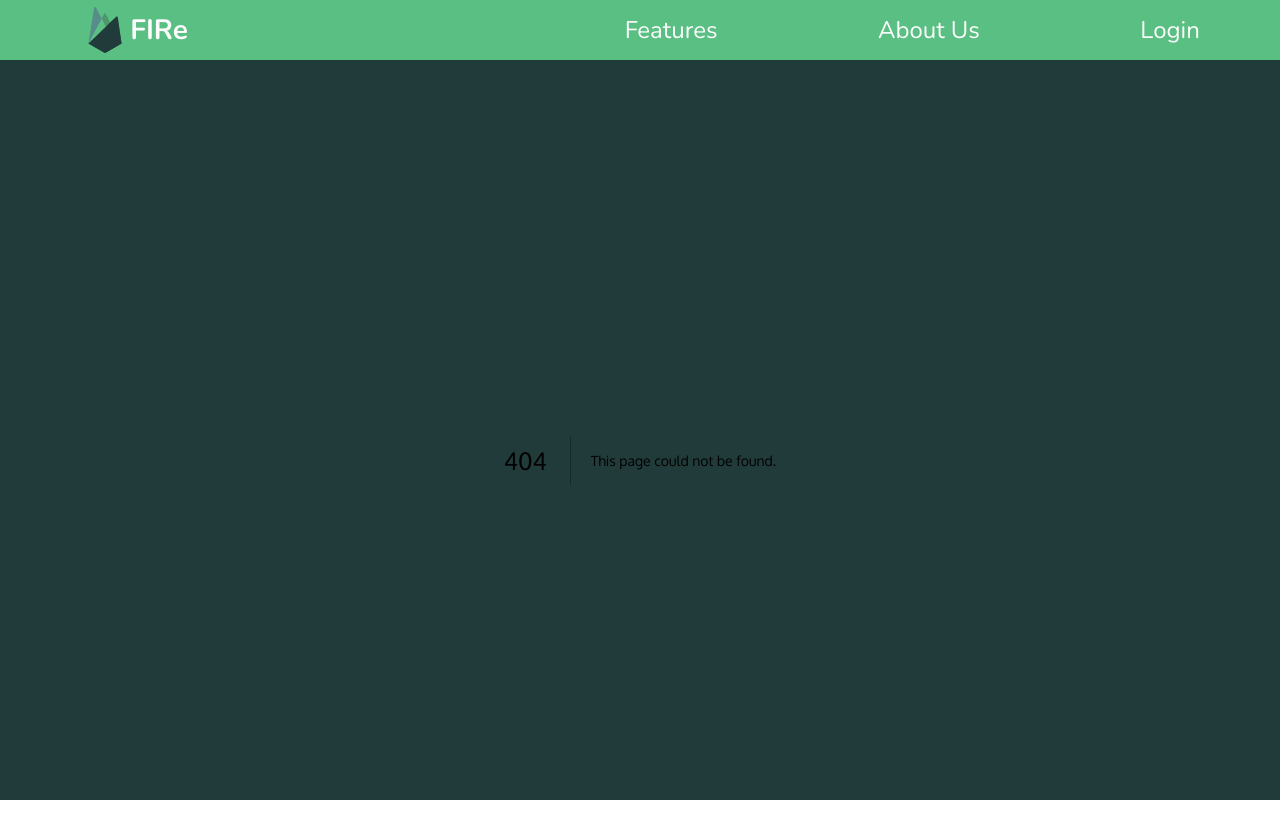
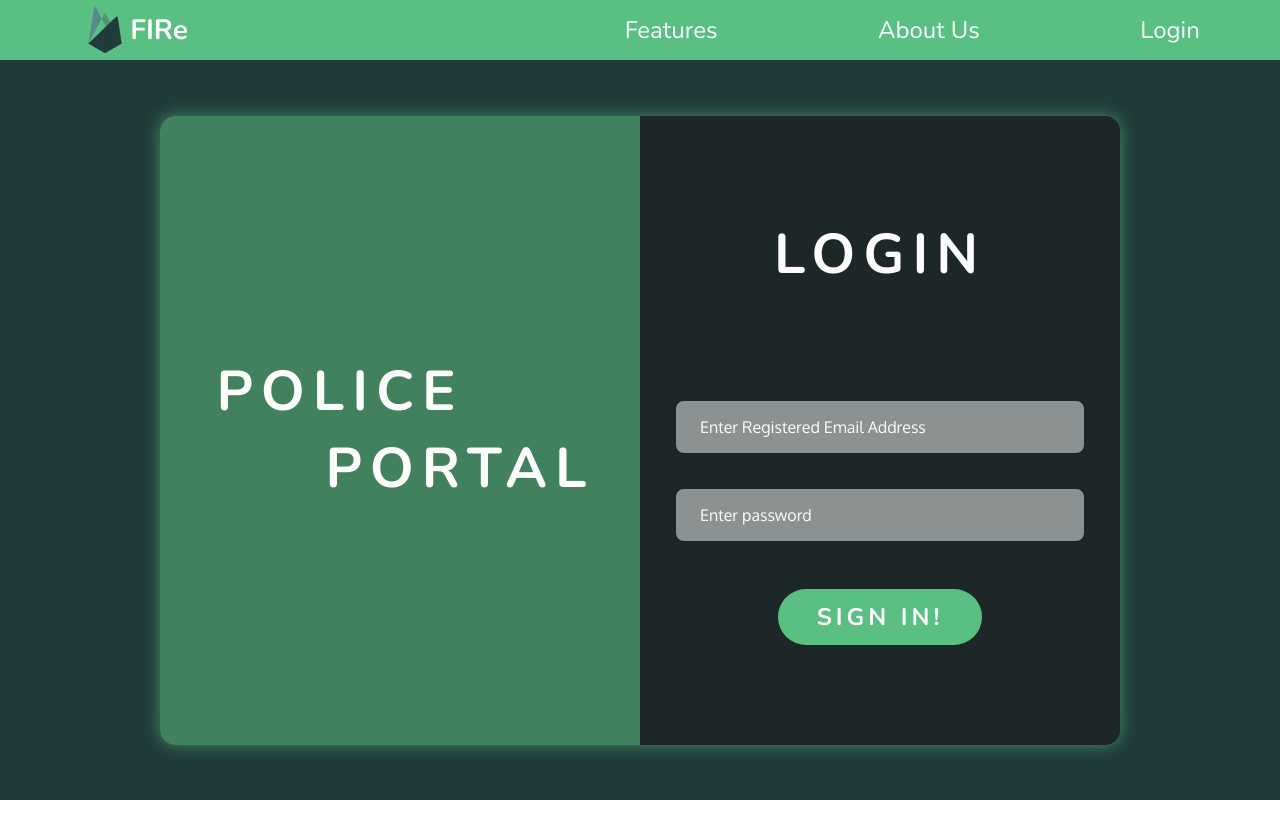
Before and after one commit to CSD402/FIRe, a Next.js app: page /police/login in a window 1280 px wide. Before the commit this address had no page. Shown: the top 838 px of the page. After the commit the page ends 800 px from the top, so only its background shows below. Built offline with nearby package versions, Linux system fonts and the light colour scheme.

Commit message:
Police login lage static

```diff
--- /dev/null
+++ b/pages/police/login.js
@@ -0,0 +1,107 @@
+import { useForm } from 'react-hook-form';
+
+import styles from '../../styles/Authentication.module.css';
+
+const DesignSide = () => {
+    return (
+        <section id={styles.designSide} className={styles.loginActive}>
+            <h1 className={`${styles.headingText} ${styles.headingText1}`}>
+                POLICE
+            </h1>
+            <h1 className={`${styles.headingText} ${styles.headingText2}`}>
+                PORTAL
+            </h1>
+        </section>
+    );
+};
+
+const LoginSide = () => {
+    const {
+        register,
+        handleSubmit,
+        formState: { errors },
+    } = useForm();
+
+    const onSubmit = (data) => {
+        console.log(data);
+    };
+
+    return (
+        <section id={styles.loginSide} className={styles.loginActive}>
+            <h1 className={`${styles.headingText}`}>LOGIN</h1>
+            <form
+                className={`${styles.authForm}`}
+                onSubmit={handleSubmit(onSubmit)}
+            >
+                <input
+                    className={`${styles.inputText} ${
+                        errors.email ? styles.error : ''
+                    }`}
+                    type='email'
+                    placeholder='Enter Registered Email Address'
+                    {...register('email', { required: true })}
+                />
+                {errors.email?.type === 'required' ? (
+                    <p className='normal-text center-text foreground-error'>
+                        Email is required!
+                    </p>
+                ) : (
+                    <p
+                        className='normal-text center-text foreground-dark'
+                        style={{ opacity: 0, pointerEvents: 'none' }}
+                    >
+                        Email is required!
+                    </p>
+                )}
+
+                <input
+                    className={`${styles.inputText} ${
+                        errors.password ? styles.error : ''
+                    }`}
+                    type='password'
+                    placeholder='Enter password'
+                    {...register('password', {
+                        required: true,
+                        min: 8,
+                        max: 32,
+                    })}
+                />
+                {errors.password ? (
+                    <p className='normal-text center-text foreground-error'>
+                        {errors.password?.type === 'required'
+                            ? 'Password is required!'
+                            : errors.password.type === 'min' ||
+                              errors.password.type === 'max'
+                            ? 'Password pattern is not correct!'
+                            : errors.password.type}
+                    </p>
+                ) : (
+                    <p
+                        className='normal-text center-text foreground-dark'
+                        style={{ opacity: 0, pointerEvents: 'none' }}
+                    >
+                        Password is required!
+                    </p>
+                )}
+                <br />
+                <button className='submit-button heading-text' type='submit'>
+                    SIGN IN!
+                </button>
+            </form>
+        </section>
+    );
+};
+
+const Login = () => {
+    return (
+        <div id={styles.authPage}>
+            <div id={styles.login} className='border-radius-15 glass-effect'>
+                <section id={styles.registerSide}></section>
+                <DesignSide />
+                <LoginSide />
+            </div>
+        </div>
+    );
+};
+
+export default Login;
```
